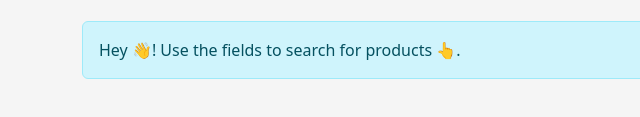
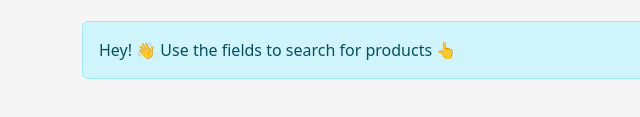
Before and after one commit to kampanosg/go-lsi, a plain HTML site: page public/index.html in a window 1280 px wide. Shown: the part 257-374 px from the top of the page, 0-640 px from the left. Drawn offline with nearby package versions, Linux system fonts and the light colour scheme; no server answers; sample sign-in values are in the browser's storage.

Commit message:
punctuation

```diff
--- a/public/index.html
+++ b/public/index.html
@@ -133,7 +133,7 @@
         const AUTH_FAILED_MSG = 'auth failed'
 
         document.addEventListener('alpine:init', () => {
-            Alpine.store('noProductsMsg', 'Hey 👋! Use the fields to search for products 👆.')
+            Alpine.store('noProductsMsg', 'Hey! 👋 Use the fields to search for products 👆')
             Alpine.store('products', [])
             Alpine.store('lastSync', '')
             Alpine.store('isSyncing', false)
```
